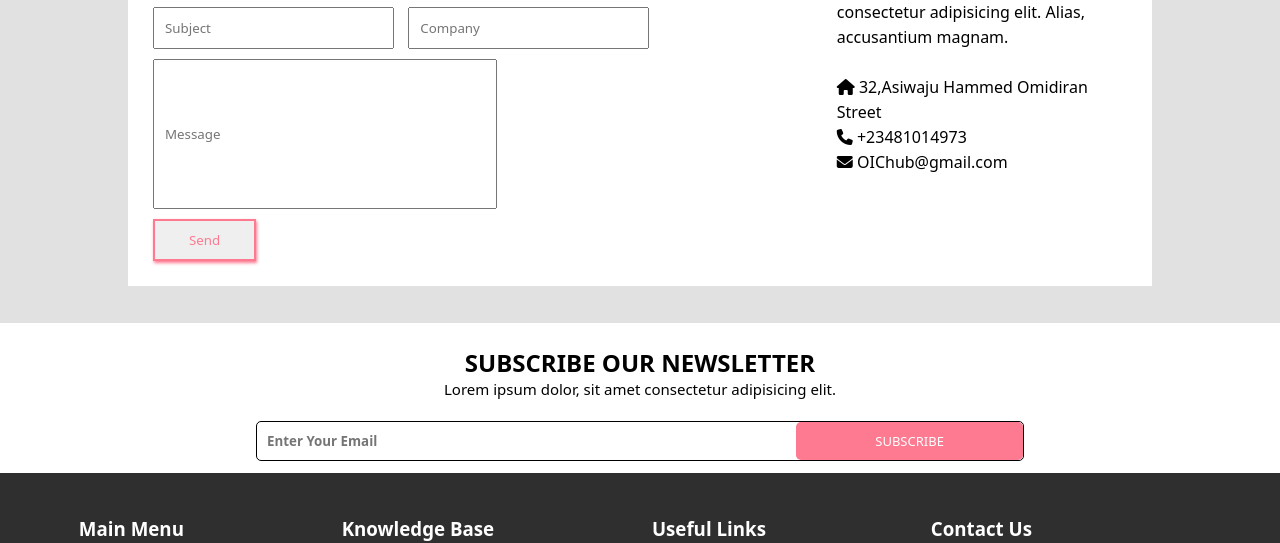
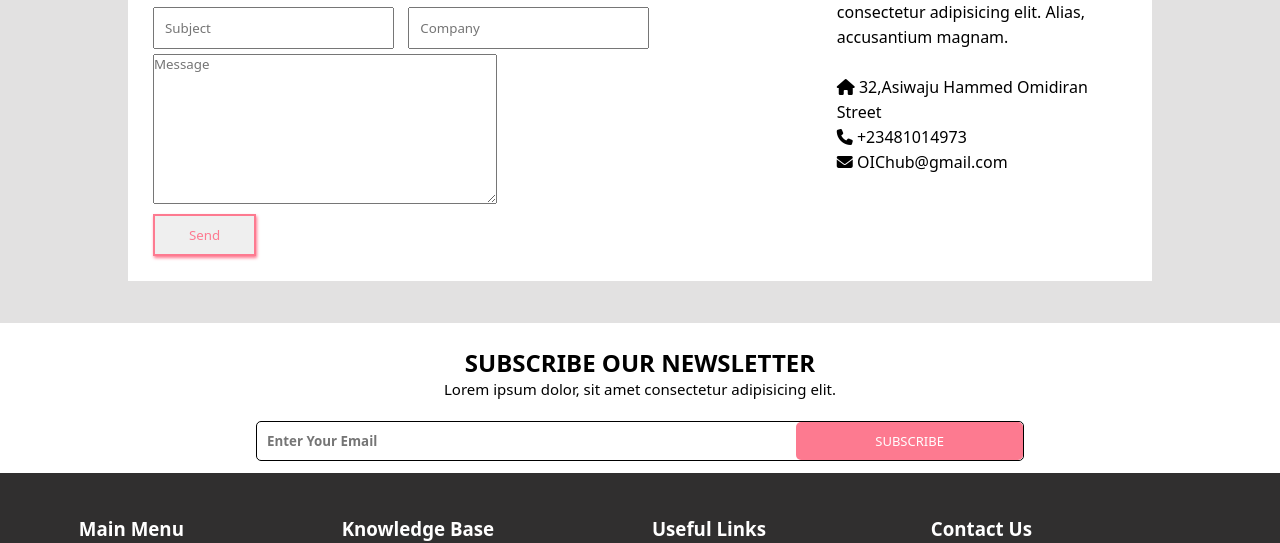
Before and after one commit to Marvelbiz/shop, a plain HTML site: page index.html in a window 1280 px wide. Shown: the part 924-1467 px from the top of the page. Drawn offline with Linux system fonts and the light colour scheme.

Commit message:
third commit

```diff
--- a/css/shop.css
+++ b/css/shop.css
@@ -193,12 +193,15 @@ header{
 
 
 .cont-2 form input{
+    outline: none;
     width: 35%;
     margin: 5px;
     padding: 10px;
 }
 
 .cont-2 form .message{
+    outline: none;
+    margin-left:5px ;
     height: 150px;
     width: 50%;
 }
--- a/index.html
+++ b/index.html
@@ -121,7 +121,7 @@
                         <input type="text" placeholder="Email">
                         <input type="text" placeholder="Subject">
                         <input type="text" placeholder="Company">
-                        <input type="text" placeholder="Message" class="message"><br>
+                        <textarea type="text" placeholder="Message" class="message"></textarea><br>
                         <input type="submit" value="Send" class="send">
 
                     </form>
```
